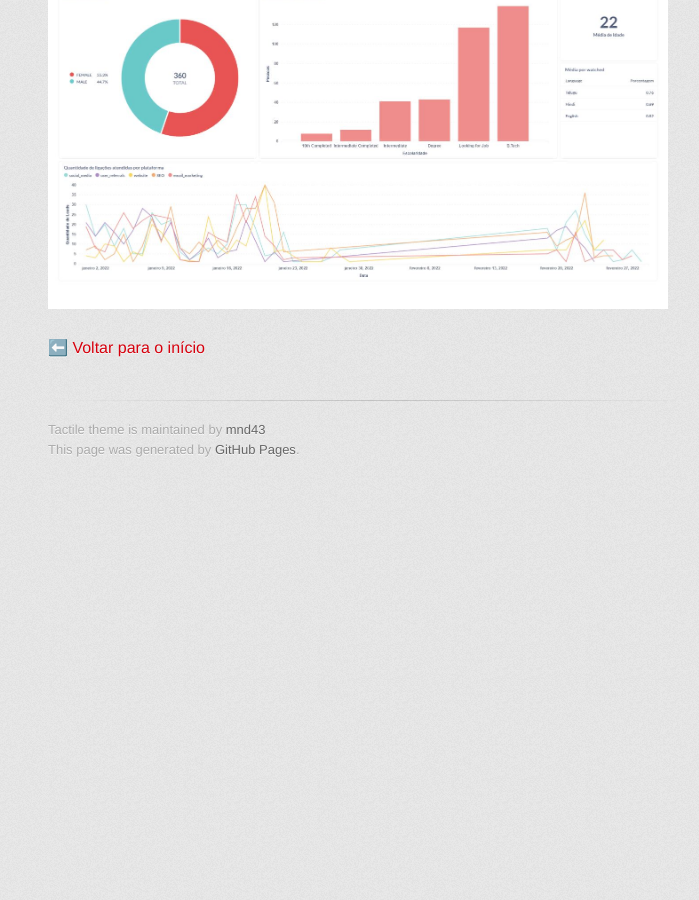
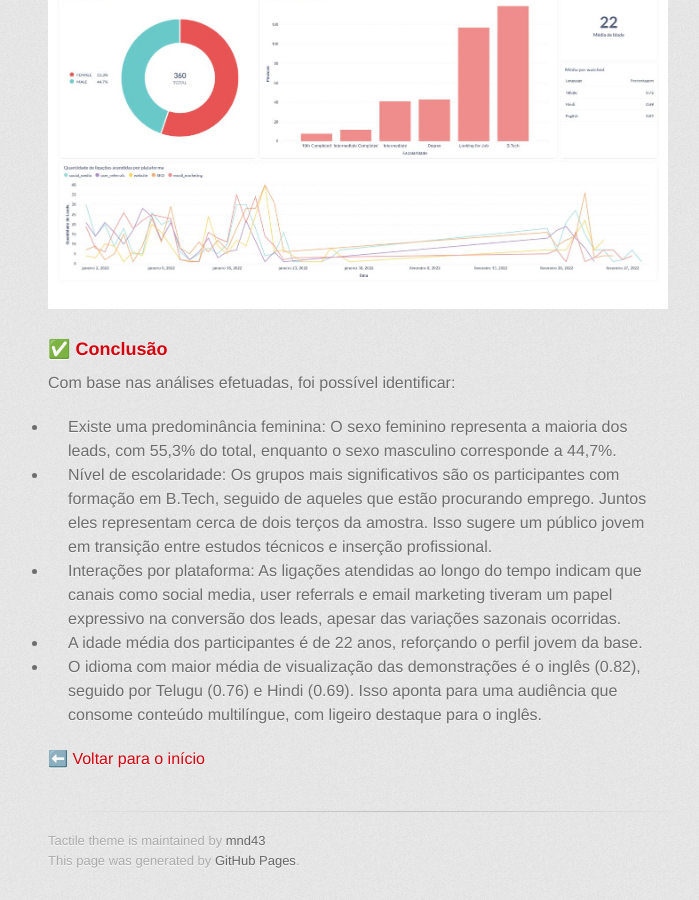
Before and after one commit to mnd43/Portifolio-Mnd43, a Jekyll site: the page built from Construção de dashboard e apresentação a partir de análises com SQL.md, in a window 1280 px wide and 900 px high, scrolled down 2542 px. Shown: the whole window, without its empty margins (282-981 px from the left). Built offline with Jekyll 4.4.1, drawn with Linux system fonts in a browser that asks for light colours; some web fonts are replaced; our own code applies the rules of GitHub Pages for plain Markdown files; before the commit the page ends 3031 px from its top, so only the background shows below that.

Commit message:
Update Construção de dashboard e apresentação a partir de análises com SQL.md

```diff
--- a/Construção de dashboard e apresentação a partir de análises com SQL.md
+++ b/Construção de dashboard e apresentação a partir de análises com SQL.md
@@ -65,4 +65,14 @@ group by A.call_done_date, B.lead_gen_source
 
 ![Dashboard de Vendas](AnalisesSQL.JPG)
 
+### ✅ Conclusão
+
+Com base nas análises efetuadas, foi possível identificar:
+* Existe uma predominância feminina: O sexo feminino representa a maioria dos leads, com 55,3% do total, enquanto o sexo masculino corresponde a 44,7%.
+* Nível de escolaridade: Os grupos mais significativos são os participantes com formação em B.Tech, seguido de aqueles que estão procurando emprego. Juntos eles representam cerca de dois terços da amostra. Isso sugere um público jovem em transição entre estudos técnicos e inserção profissional.
+* Interações por plataforma: As ligações atendidas ao longo do tempo indicam que canais como social media, user referrals e email marketing tiveram um papel expressivo na conversão dos leads, apesar das variações sazonais ocorridas.
+* A idade média dos participantes é de 22 anos, reforçando o perfil jovem da base.
+* O idioma com maior média de visualização das demonstrações é o inglês (0.82), seguido por Telugu (0.76) e Hindi (0.69). Isso aponta para uma audiência que consome conteúdo multilíngue, com ligeiro destaque para o inglês.
+
+
 [⬅️ Voltar para o início](index.md)
```
